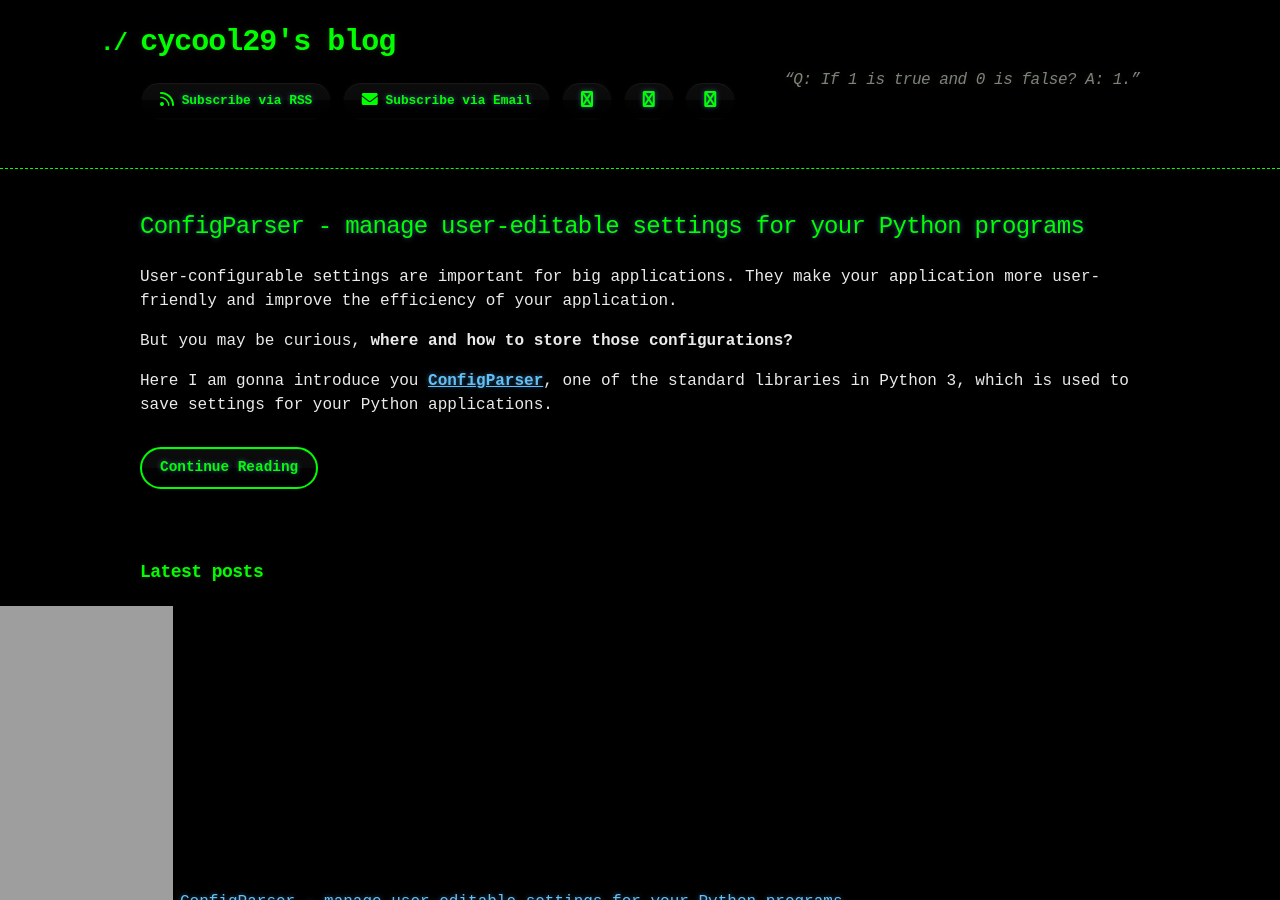
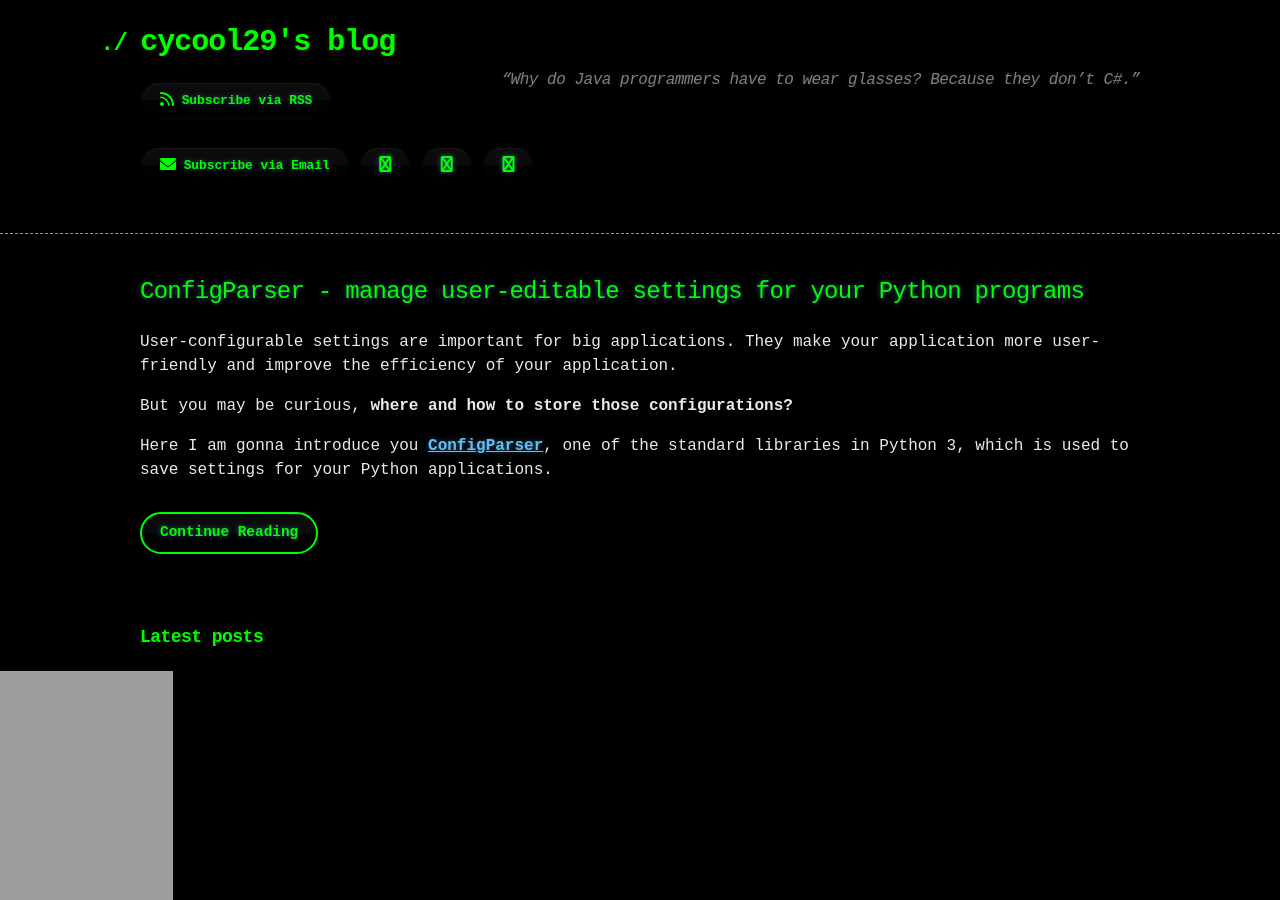
Before and after one commit to cycool29/cycool29.github.io, a Jekyll site: the page built from index.md, in a window 1280 px wide and 900 px high. Built offline with Jekyll 4.4.1, drawn with Linux system fonts in a browser that asks for light colours; a style sheet for code colours, icons or effects is not loaded.

Commit message:
Update quotes

```diff
--- a/_config.yml
+++ b/_config.yml
@@ -1,5 +1,5 @@
 title: cycool29's blog
-description: "“Q: If 1 is true and 0 is false? A: 1.” "
+description: "“Why do Java programmers have to wear glasses? Because they don’t C#.” "
 bio: A high school student. Intermediate in Python, Git, Bash. Learning JavaScript. He/Him. "
 author: cycool29
 url: https://cycool29.github.io
```
